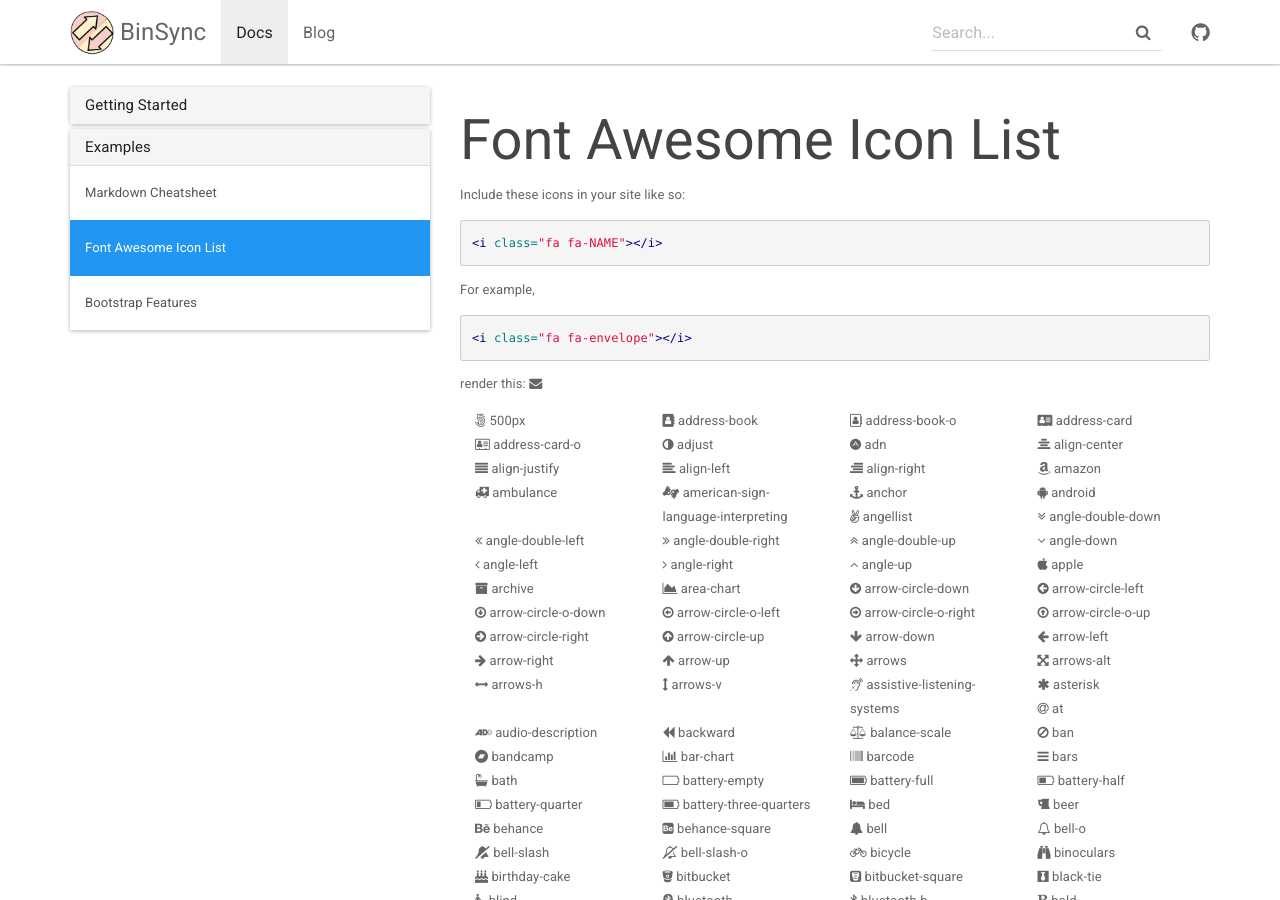
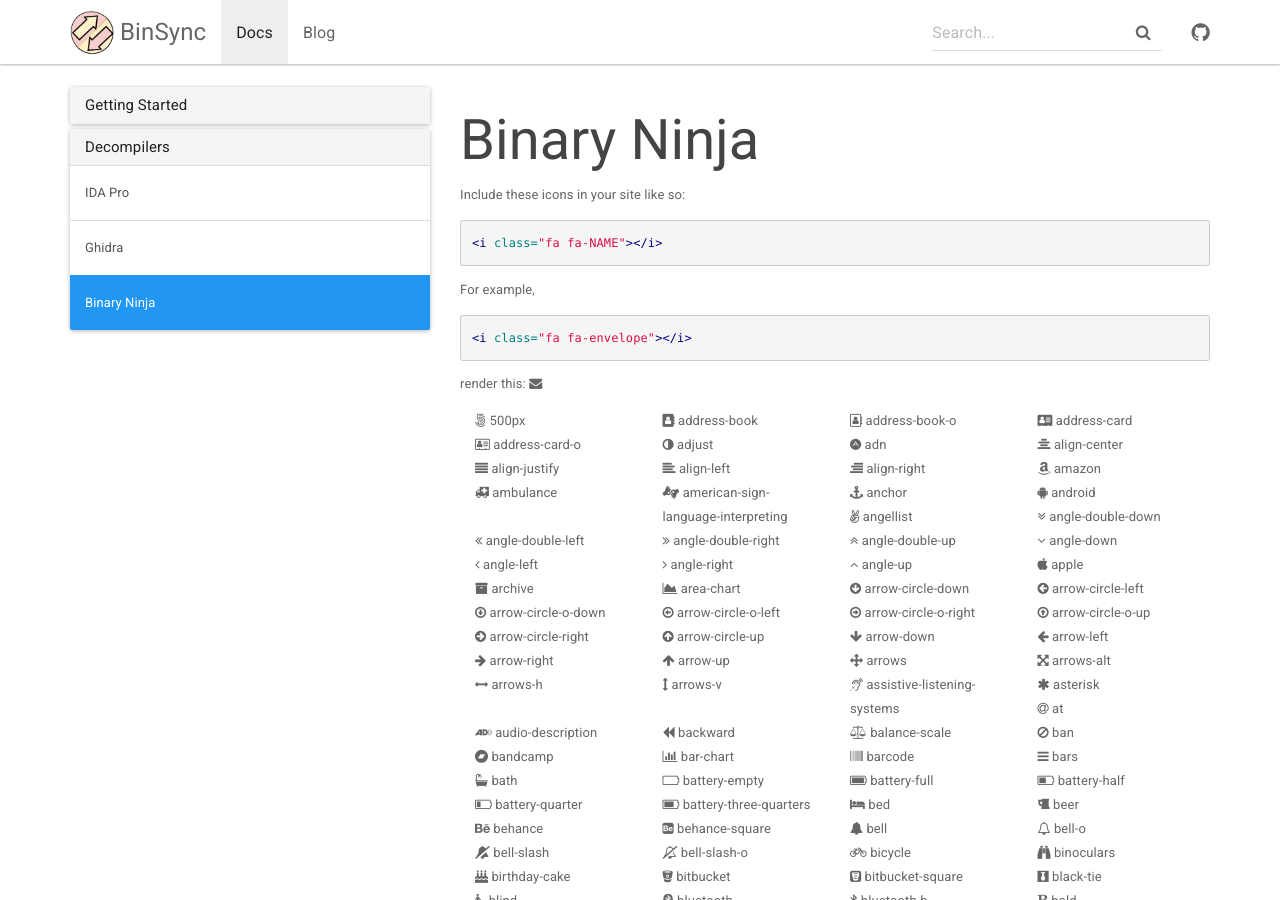
Before and after one commit to binsync/binsync.net, a Jekyll site: the page built from _docs/Decompilers/binja.md, in a window 1280 px wide and 900 px high. Built offline with Jekyll 4.4.1, drawn with Linux system fonts in a browser that asks for light colours.

```diff
--- a/_data/docs.yml
+++ b/_data/docs.yml
@@ -4,8 +4,8 @@
   - themes
   - customization
 
-- title: Examples
+- title: Decompilers
   docs:
-  - cheatsheet
-  - font-awesome
-  - bootstrap
+  - ida
+  - ghidra
+  - binja
--- a/_docs/examples/font-awesome.md
+++ b/_docs/Decompilers/binja.md
@@ -1,6 +1,6 @@
 ---
-title: Font Awesome Icon List
-permalink: /docs/font-awesome/
+title: Binary Ninja
+permalink: /docs/binja/
 description: Demo of all Font Awesome icons
 ---
 
--- a/_docs/examples/cheatsheet.md
+++ b/_docs/Decompilers/ghidra.md
@@ -1,6 +1,6 @@
 ---
-title: Markdown Cheatsheet
-permalink: /docs/cheatsheet/
+title: Ghidra
+permalink: /docs/ghidra/
 ---
 
 From [adam-p/markdown-here](https://github.com/adam-p/markdown-here/wiki/Markdown-Cheatsheet)
--- a/_docs/examples/bootstrap.md
+++ b/_docs/Decompilers/ida.md
@@ -1,6 +1,6 @@
 ---
-title: Bootstrap Features
-permalink: /docs/bootstrap/
+title: IDA Pro
+permalink: /docs/ida/
 ---
 
 
```
Also changed, not shown: index.html (+27 -6 lines).
